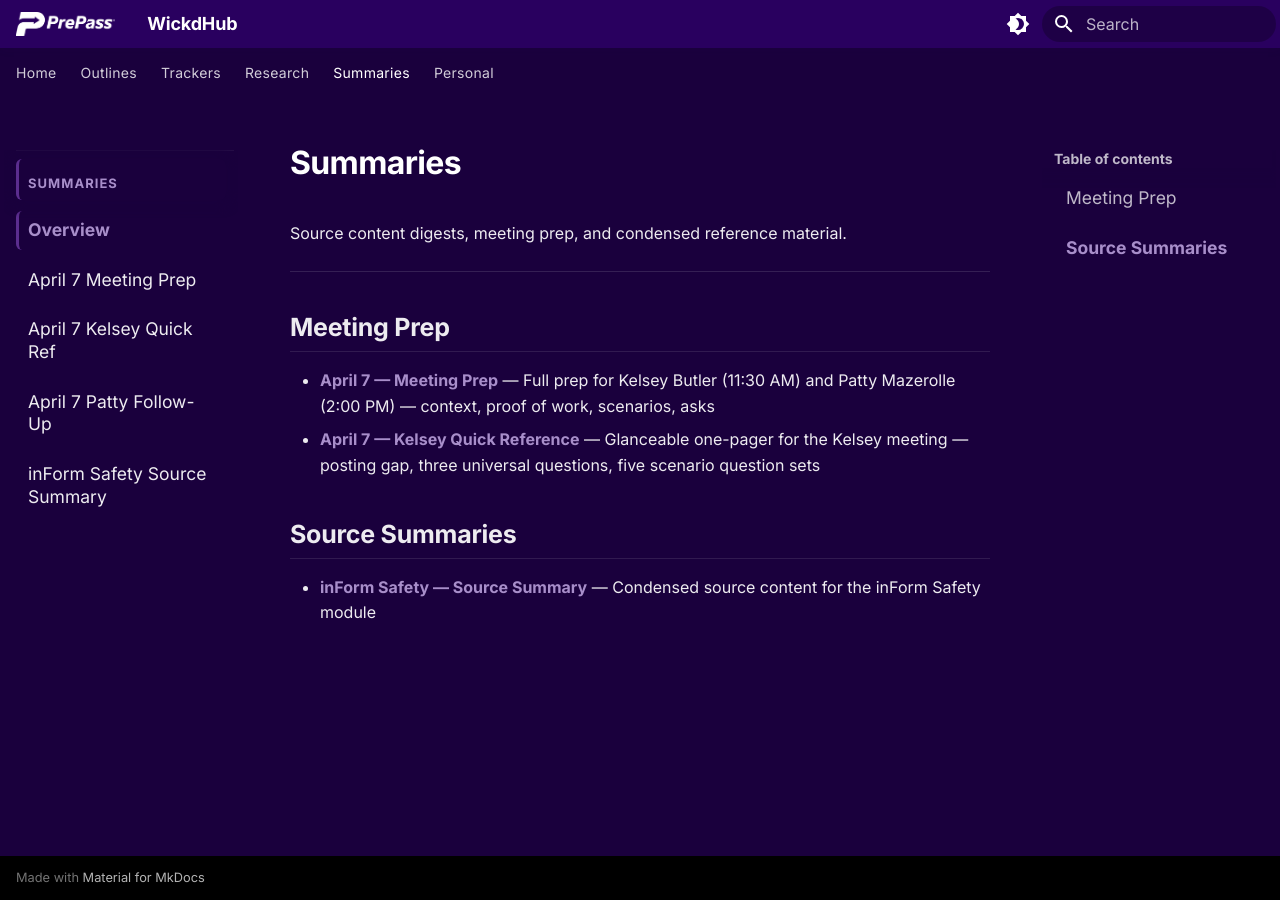
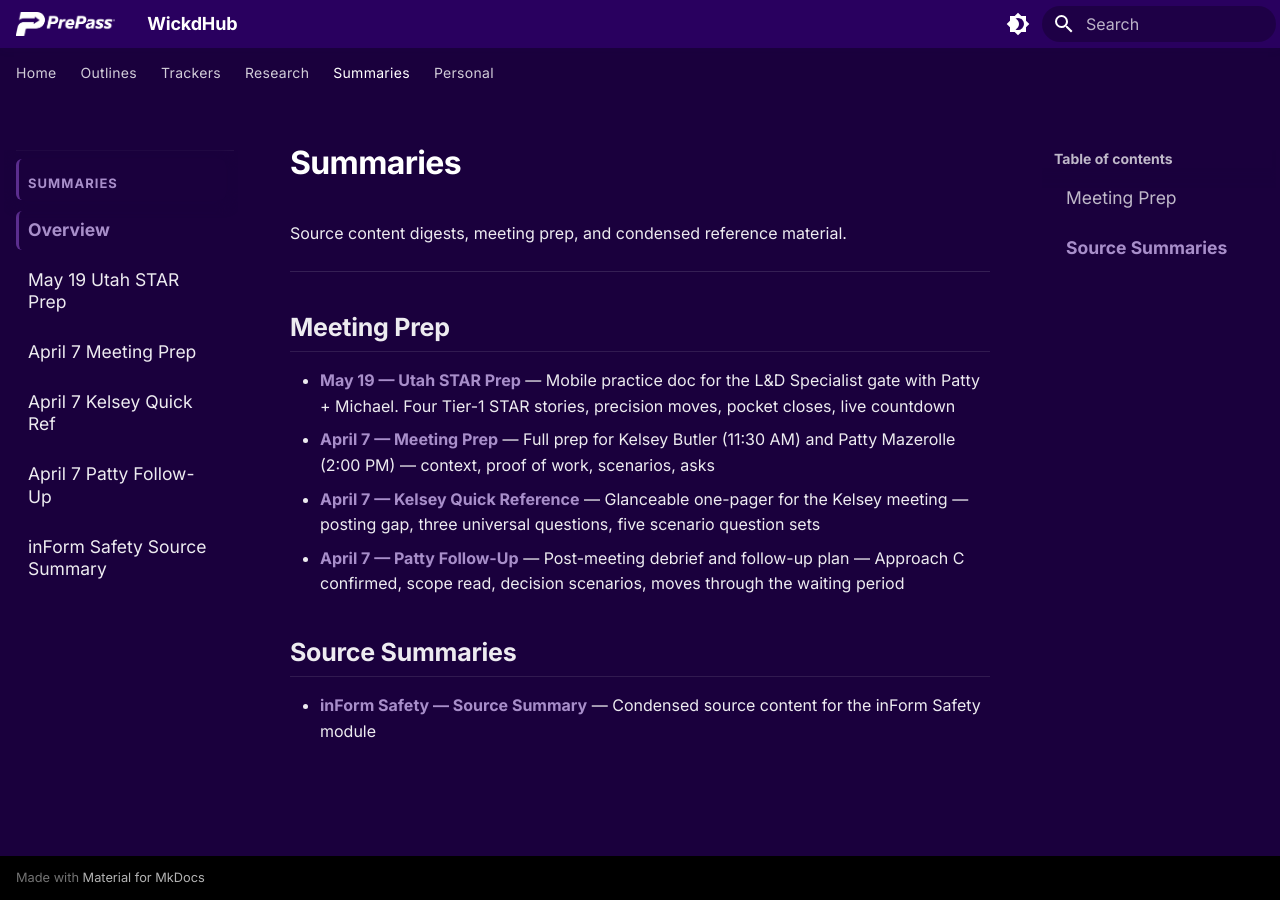
Before and after one commit to bigskinnywick-lang/wickdhub, an MkDocs documentation site: the page built from docs/summaries/index.md, in a window 1280 px wide. Built offline with MkDocs 1.6.1 and Material for MkDocs 9.7.7, drawn with Linux system fonts in a browser that asks for light colours.

Commit message:
patty prep v2

```diff
--- a/docs/summaries/index.md
+++ b/docs/summaries/index.md
@@ -6,8 +6,10 @@ Source content digests, meeting prep, and condensed reference material.
 
 ## Meeting Prep
 
+- **[May 19 — Utah STAR Prep](may19-utah-star-prep.md)** — Mobile practice doc for the L&D Specialist gate with Patty + Michael. Four Tier-1 STAR stories, precision moves, pocket closes, live countdown
 - **[April 7 — Meeting Prep](apr7-meeting-prep.md)** — Full prep for Kelsey Butler (11:30 AM) and Patty Mazerolle (2:00 PM) — context, proof of work, scenarios, asks
 - **[April 7 — Kelsey Quick Reference](apr7-kelsey-quickref.md)** — Glanceable one-pager for the Kelsey meeting — posting gap, three universal questions, five scenario question sets
+- **[April 7 — Patty Follow-Up](apr7-patty-followup.md)** — Post-meeting debrief and follow-up plan — Approach C confirmed, scope read, decision scenarios, moves through the waiting period
 
 ## Source Summaries
 
--- a/mkdocs.yml
+++ b/mkdocs.yml
@@ -77,6 +77,7 @@ nav:
     - Domain & Hosting Research: research/domain-hosting-research.md
   - Summaries:
     - Overview: summaries/index.md
+    - May 19 Utah STAR Prep: summaries/may19-utah-star-prep.md
     - April 7 Meeting Prep: summaries/apr7-meeting-prep.md
     - April 7 Kelsey Quick Ref: summaries/apr7-kelsey-quickref.md
     - April 7 Patty Follow-Up: summaries/apr7-patty-followup.md
```
Also changed, not shown: docs/summaries/may19-utah-star-prep.md (added, +11 -0 lines).
